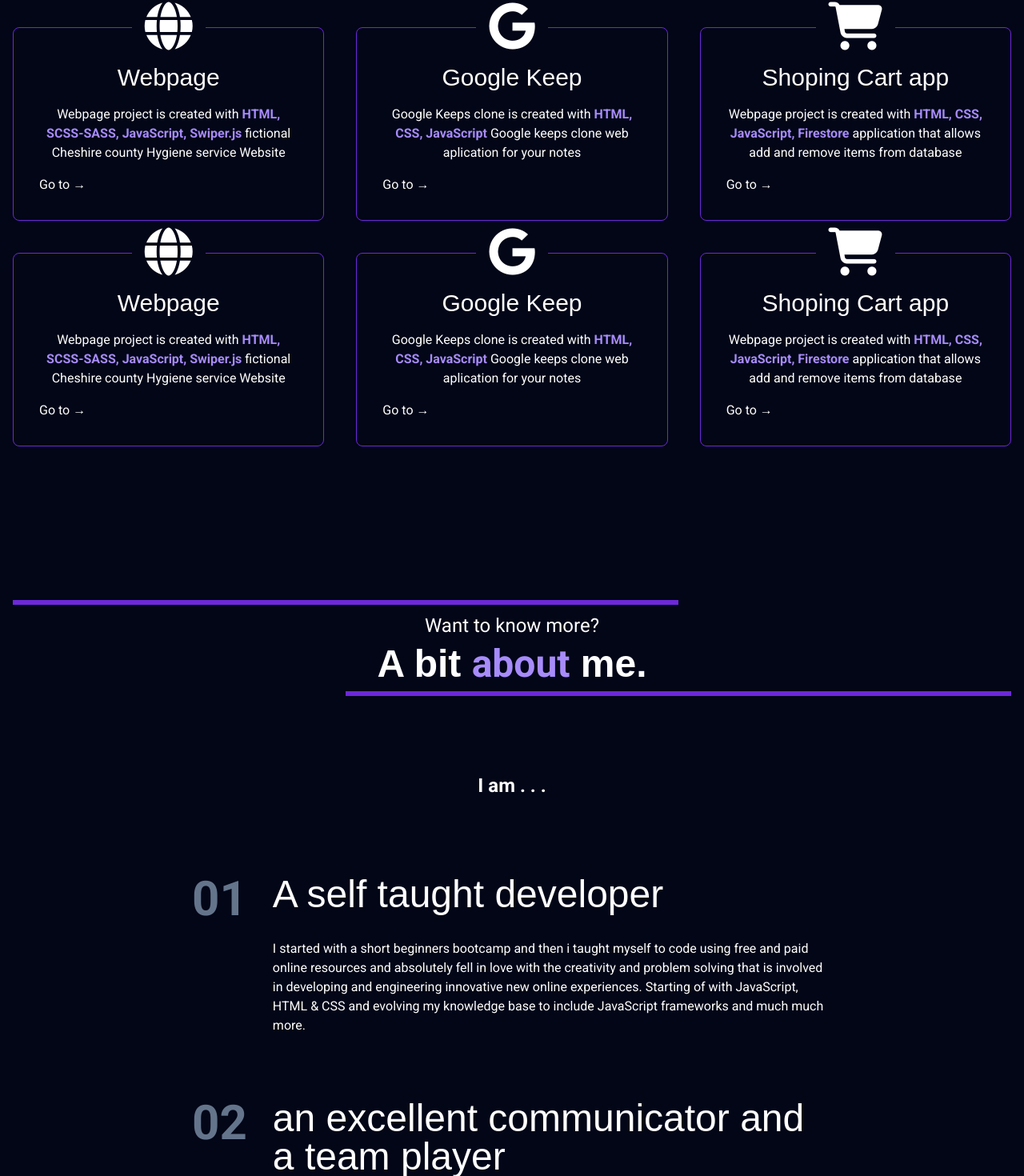
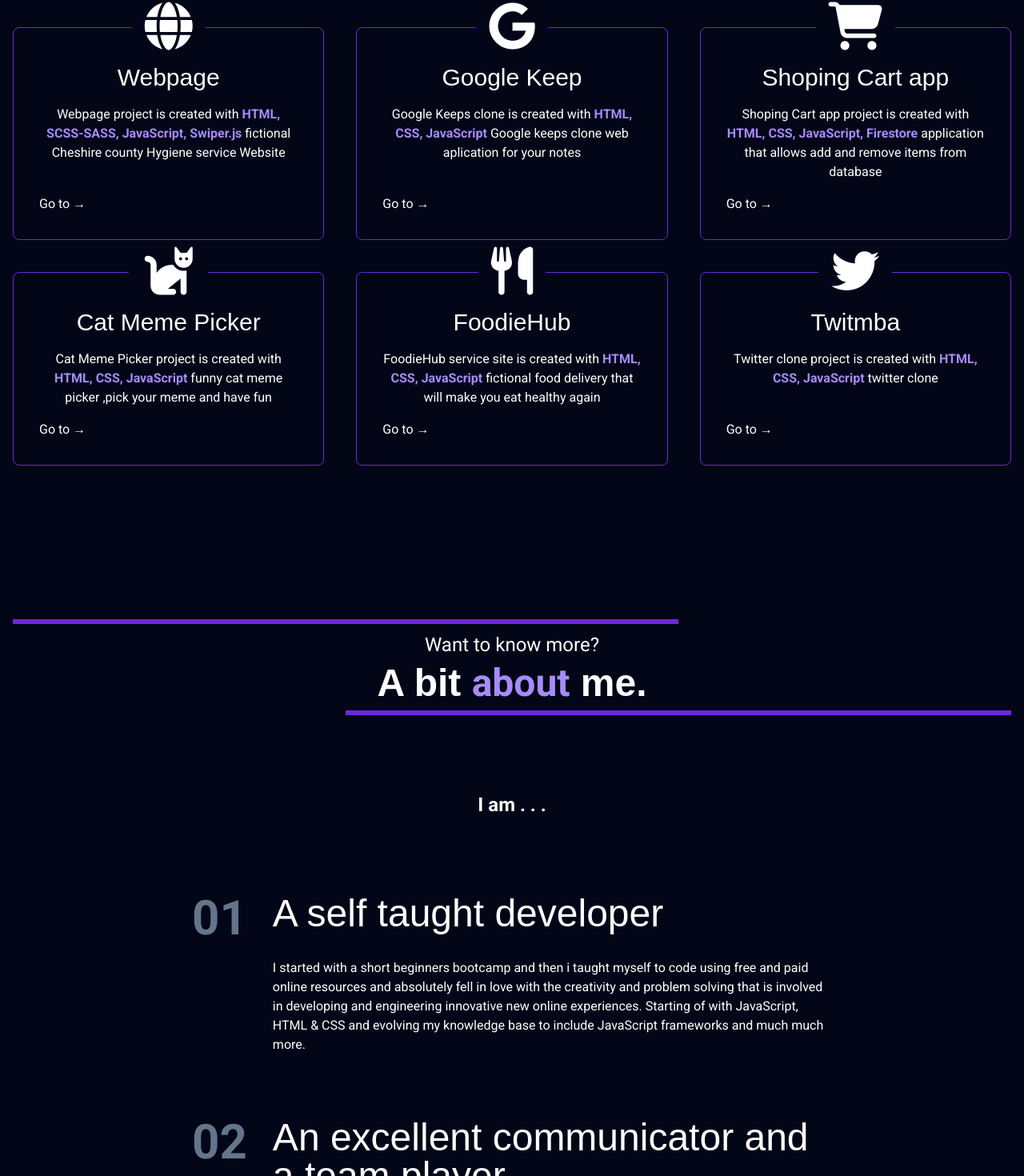
Before and after one commit to evilimas/Portfolio, a SvelteKit app: page / in a window 1280 px wide. Shown: the part 1056-2526 px from the top of the page at 80% size. Built offline with nearby package versions, Linux system fonts and the light colour scheme.

Commit message:
fix projects

```diff
--- a/src/components/Main.svelte
+++ b/src/components/Main.svelte
@@ -3,19 +3,19 @@
 
     let steps = [
         {name: 'Webpage', icon: "fa-solid fa-globe" ,href:'https://evilimas.github.io/Homepage/'},
-        {name: 'Google Keep', icon: "fa-brands fa-google" ,href:''},
+        {name: 'Google Keep', icon: "fa-brands fa-google" ,href:'https://evilimas.github.io/Google-Keep/'},
         {name: 'Shoping Cart app', icon: "fa-solid fa-cart-shopping" ,href:'https://pirkiniu-krepselis.netlify.app/'},
-        {name: 'Webpage', icon: "fa-solid fa-globe" ,href:'https://evilimas.github.io/Homepage/'},
-        {name: 'Google Keep', icon: "fa-brands fa-google" ,href:''},
-        {name: 'Shoping Cart app', icon: "fa-solid fa-cart-shopping" ,href:'https://pirkiniu-krepselis.netlify.app/'},
+        {name: 'Cat Meme Picker', icon: "fa-solid fa-cat" ,href:'https://charming-semolina-53934b.netlify.app/'},
+        {name: 'FoodieHub', icon: "fa-solid fa-utensils" ,href:'https://foodiehub2.netlify.app/'},
+        {name: 'Twitmba', icon: "fa-brands fa-twitter" ,href:'https://evilimas.github.io/Twitter-clone/'},
     ]
 
     let benefits = [
         {name: 'A self taught developer', description: 'I started with a short beginners bootcamp and then i taught myself to code using free and paid online resources and absolutely fell in love with the creativity and problem solving that is involved in developing and engineering innovative new online experiences. Starting of with JavaScript, HTML & CSS and evolving my knowledge base to include JavaScript frameworks and much much more.'},
 
-        {name: 'an excellent communicator and a team player', description: "Communication is key and it's a paramount value of mine. I believe in transparency and constructive communication above all else. This helps me develop deep relationships and ensures my effectiveness and productivity in any work space with any team"},
+        {name: 'An excellent communicator and a team player', description: "Communication is key and it's a paramount value of mine. I believe in transparency and constructive communication above all else. This helps me develop deep relationships and ensures my effectiveness and productivity in any work space with any team"},
 
-        {name: 'Passion, Hard Work, and Adaptability', description: " I consider myself passionate, hardworking, and highly motivated. I think i have a good attention to detail. I'm patient and flexible, always ready to adapt to new challenges. I never shy away from difficulties. I have an insatiable thirst for learning and continually improving my knowledge and skills."},
+        {name: 'Passionate, hardworking and adaptable', description: " I consider myself passionate, hardworking, and highly motivated. I think i have a good attention to detail. I'm patient and flexible, always ready to adapt to new challenges. I never shy away from difficulties. I have an insatiable thirst for learning and continually improving my knowledge and skills."},
     ]
 </script>
 
@@ -66,19 +66,19 @@
 
             </Step>
             <Step step={steps[2]}>
-                <p>Webpage project is created with <strong class="text-violet-400">HTML, CSS, JavaScript, Firestore </strong> application that allows add and remove items from database</p>
+                <p>Shoping Cart app project is created with <strong class="text-violet-400">HTML, CSS, JavaScript, Firestore </strong> application that allows add and remove items from database</p>
 
             </Step>
-            <Step step={steps[0]}>
-                <p>Webpage project is created with <strong class="text-violet-400">HTML, SCSS-SASS, JavaScript, Swiper.js </strong> fictional Cheshire county Hygiene service Website</p>
+            <Step step={steps[3]}>
+                <p>Cat Meme Picker project is created with <strong class="text-violet-400">HTML, CSS, JavaScript </strong> funny cat meme picker ,pick your meme and have fun</p>
 
             </Step>
-            <Step step={steps[1]}>
-                <p>Google Keeps clone is created with <strong class="text-violet-400">HTML, CSS, JavaScript </strong> Google keeps clone web aplication for your notes</p>
+            <Step step={steps[4]}>
+                <p>FoodieHub service site is created with <strong class="text-violet-400">HTML, CSS, JavaScript </strong> fictional food delivery that will make you eat healthy again</p>
 
             </Step>
-            <Step step={steps[2]}>
-                <p>Webpage project is created with <strong class="text-violet-400">HTML, CSS, JavaScript, Firestore </strong> application that allows add and remove items from database</p>
+            <Step step={steps[5]}>
+                <p>Twitter clone project is created with <strong class="text-violet-400">HTML, CSS, JavaScript </strong> twitter clone </p>
 
             </Step>
         </div>
```
